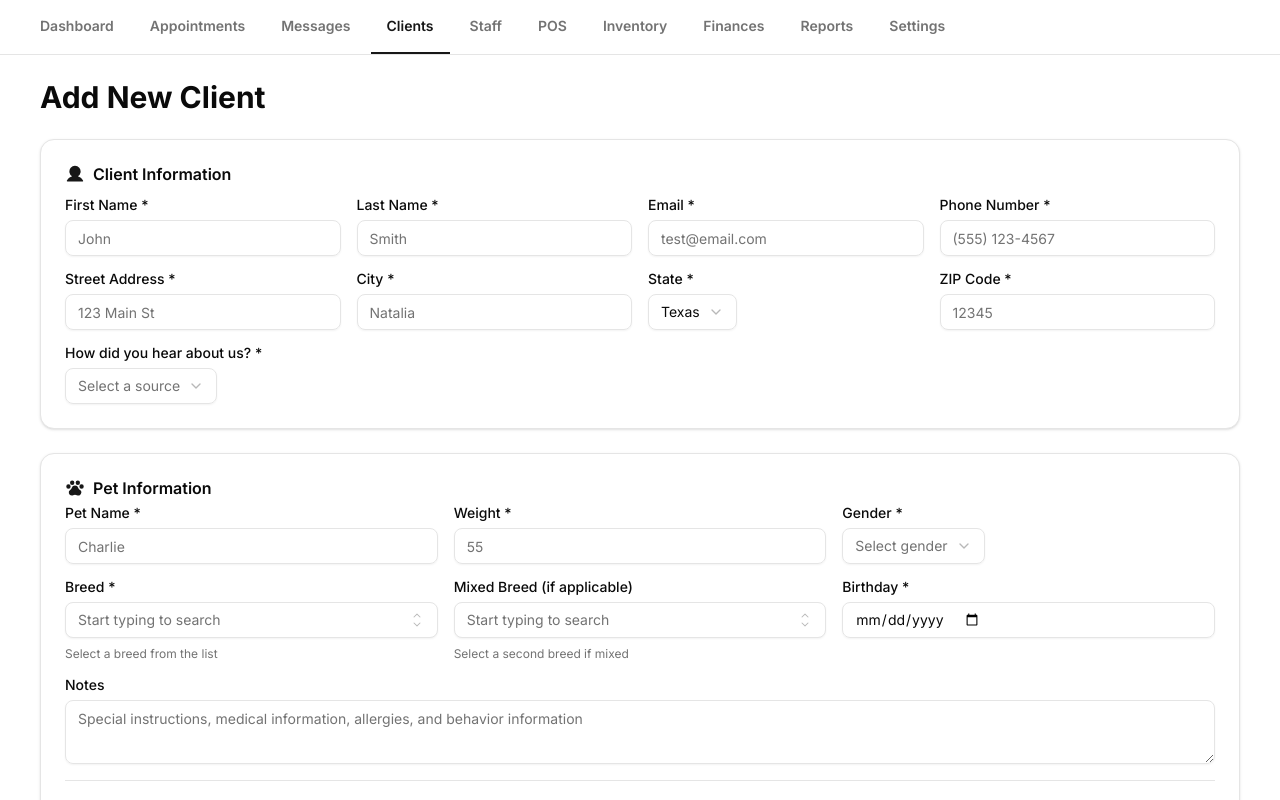
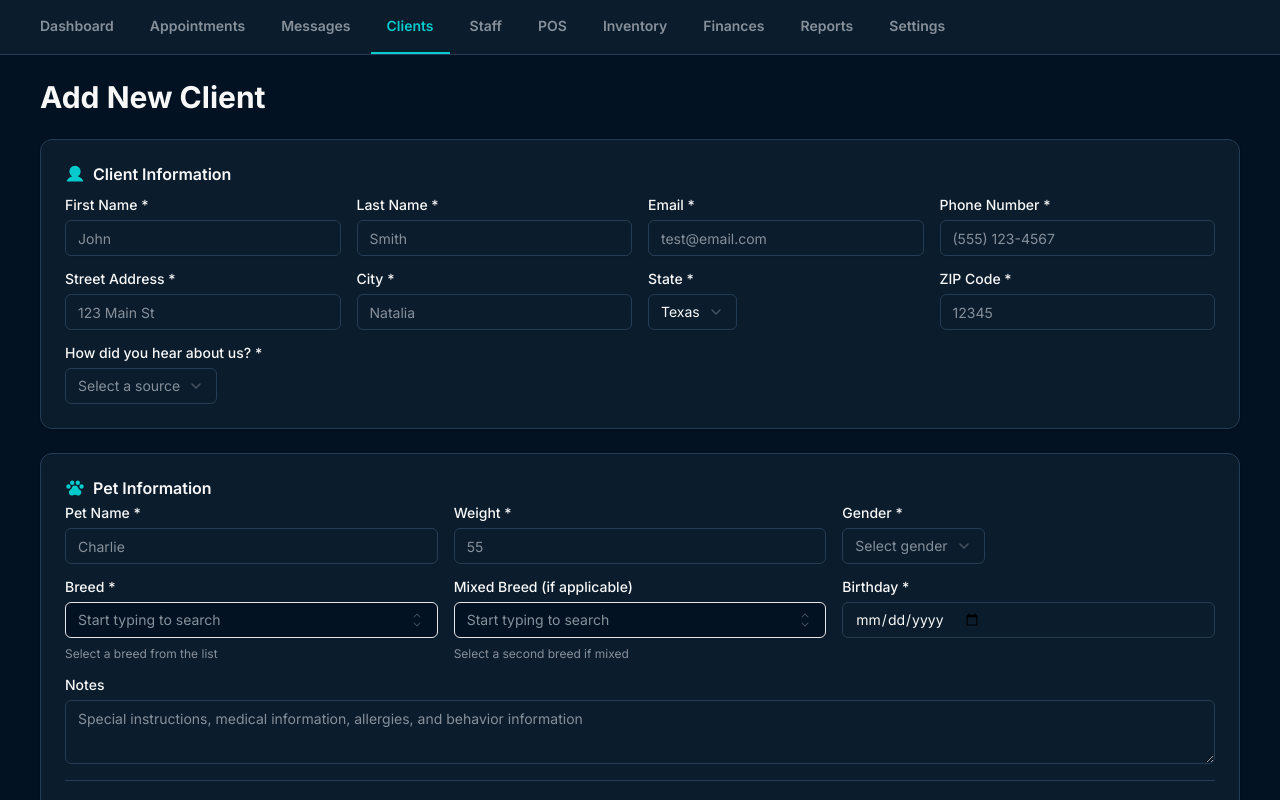
Before and after one commit to JimmysRanch/126, a React (Vite) app: page /clients/new in a window 1280 px wide. Shown: the top 800 px of the page. Built offline with nearby package versions, Linux system fonts and the light colour scheme.

Commit message:
Generated by Spark: What happened to all trhe color in the app? It’s like it went almost full black and white.

```diff
--- a/src/main.css
+++ b/src/main.css
@@ -27,160 +27,3 @@
     border-color: var(--color-gray-200, currentColor);
   }
 }
-
-/*
-  ---break---
-*/
-:root {
-  --radius: 0.625rem;
-  --background: oklch(1 0 0);
-  --foreground: oklch(0.145 0 0);
-  --card: oklch(1 0 0);
-  --card-foreground: oklch(0.145 0 0);
-  --popover: oklch(1 0 0);
-  --popover-foreground: oklch(0.145 0 0);
-  --primary: oklch(0.205 0 0);
-  --primary-foreground: oklch(0.985 0 0);
-  --secondary: oklch(0.97 0 0);
-  --secondary-foreground: oklch(0.205 0 0);
-  --muted: oklch(0.97 0 0);
-  --muted-foreground: oklch(0.556 0 0);
-  --accent: oklch(0.97 0 0);
-  --accent-foreground: oklch(0.205 0 0);
-  --destructive: oklch(0.577 0.245 27.325);
-  --border: oklch(0.922 0 0);
-  --input: oklch(0.922 0 0);
-  --ring: oklch(0.708 0 0);
-  --chart-1: oklch(0.646 0.222 41.116);
-  --chart-2: oklch(0.6 0.118 184.704);
-  --chart-3: oklch(0.398 0.07 227.392);
-  --chart-4: oklch(0.828 0.189 84.429);
-  --chart-5: oklch(0.769 0.188 70.08);
-  --sidebar: oklch(0.985 0 0);
-  --sidebar-foreground: oklch(0.145 0 0);
-  --sidebar-primary: oklch(0.205 0 0);
-  --sidebar-primary-foreground: oklch(0.985 0 0);
-  --sidebar-accent: oklch(0.97 0 0);
-  --sidebar-accent-foreground: oklch(0.205 0 0);
-  --sidebar-border: oklch(0.922 0 0);
-  --sidebar-ring: oklch(0.708 0 0);
-}
-
-/*
-  ---break---
-*/
-.dark {
-  --background: oklch(0.145 0 0);
-  --foreground: oklch(0.985 0 0);
-  --card: oklch(0.205 0 0);
-  --card-foreground: oklch(0.985 0 0);
-  --popover: oklch(0.205 0 0);
-  --popover-foreground: oklch(0.985 0 0);
-  --primary: oklch(0.922 0 0);
-  --primary-foreground: oklch(0.205 0 0);
-  --secondary: oklch(0.269 0 0);
-  --secondary-foreground: oklch(0.985 0 0);
-  --muted: oklch(0.269 0 0);
-  --muted-foreground: oklch(0.708 0 0);
-  --accent: oklch(0.269 0 0);
-  --accent-foreground: oklch(0.985 0 0);
-  --destructive: oklch(0.704 0.191 22.216);
-  --border: oklch(1 0 0 / 10%);
-  --input: oklch(1 0 0 / 15%);
-  --ring: oklch(0.556 0 0);
-  --chart-1: oklch(0.488 0.243 264.376);
-  --chart-2: oklch(0.696 0.17 162.48);
-  --chart-3: oklch(0.769 0.188 70.08);
-  --chart-4: oklch(0.627 0.265 303.9);
-  --chart-5: oklch(0.645 0.246 16.439);
-  --sidebar: oklch(0.205 0 0);
-  --sidebar-foreground: oklch(0.985 0 0);
-  --sidebar-primary: oklch(0.488 0.243 264.376);
-  --sidebar-primary-foreground: oklch(0.985 0 0);
-  --sidebar-accent: oklch(0.269 0 0);
-  --sidebar-accent-foreground: oklch(0.985 0 0);
-  --sidebar-border: oklch(1 0 0 / 10%);
-  --sidebar-ring: oklch(0.556 0 0);
-}
-
-/*
-  ---break---
-*/
-@theme inline {
-  --radius-sm: calc(var(--radius) - 4px);
-  --radius-md: calc(var(--radius) - 2px);
-  --radius-lg: var(--radius);
-  --radius-xl: calc(var(--radius) + 4px);
-  --color-background: var(--background);
-  --color-foreground: var(--foreground);
-  --color-card: var(--card);
-  --color-card-foreground: var(--card-foreground);
-  --color-popover: var(--popover);
-  --color-popover-foreground: var(--popover-foreground);
-  --color-primary: var(--primary);
-  --color-primary-foreground: var(--primary-foreground);
-  --color-secondary: var(--secondary);
-  --color-secondary-foreground: var(--secondary-foreground);
-  --color-muted: var(--muted);
-  --color-muted-foreground: var(--muted-foreground);
-  --color-accent: var(--accent);
-  --color-accent-foreground: var(--accent-foreground);
-  --color-destructive: var(--destructive);
-  --color-border: var(--border);
-  --color-input: var(--input);
-  --color-ring: var(--ring);
-  --color-chart-1: var(--chart-1);
-  --color-chart-2: var(--chart-2);
-  --color-chart-3: var(--chart-3);
-  --color-chart-4: var(--chart-4);
-  --color-chart-5: var(--chart-5);
-  --color-sidebar: var(--sidebar);
-  --color-sidebar-foreground: var(--sidebar-foreground);
-  --color-sidebar-primary: var(--sidebar-primary);
-  --color-sidebar-primary-foreground: var(--sidebar-primary-foreground);
-  --color-sidebar-accent: var(--sidebar-accent);
-  --color-sidebar-accent-foreground: var(--sidebar-accent-foreground);
-  --color-sidebar-border: var(--sidebar-border);
-  --color-sidebar-ring: var(--sidebar-ring);
-  --animate-accordion-down: accordion-down 0.2s ease-out;
-  --animate-accordion-up: accordion-up 0.2s ease-out;
-
-  /*
-  ---break---
-*/
-  @keyframes accordion-down {
-    from {
-      height: 0;
-    }
-
-    to {
-      height: var(--radix-accordion-content-height);
-    }
-  }
-
-  /*
-  ---break---
-*/
-  @keyframes accordion-up {
-    from {
-      height: var(--radix-accordion-content-height);
-    }
-
-    to {
-      height: 0;
-    }
-  }
-}
-
-/*
-  ---break---
-*/
-@layer base {
-  * {
-    @apply border-border outline-ring/50;
-  }
-
-  body {
-    @apply bg-background text-foreground;
-  }
-}
```
